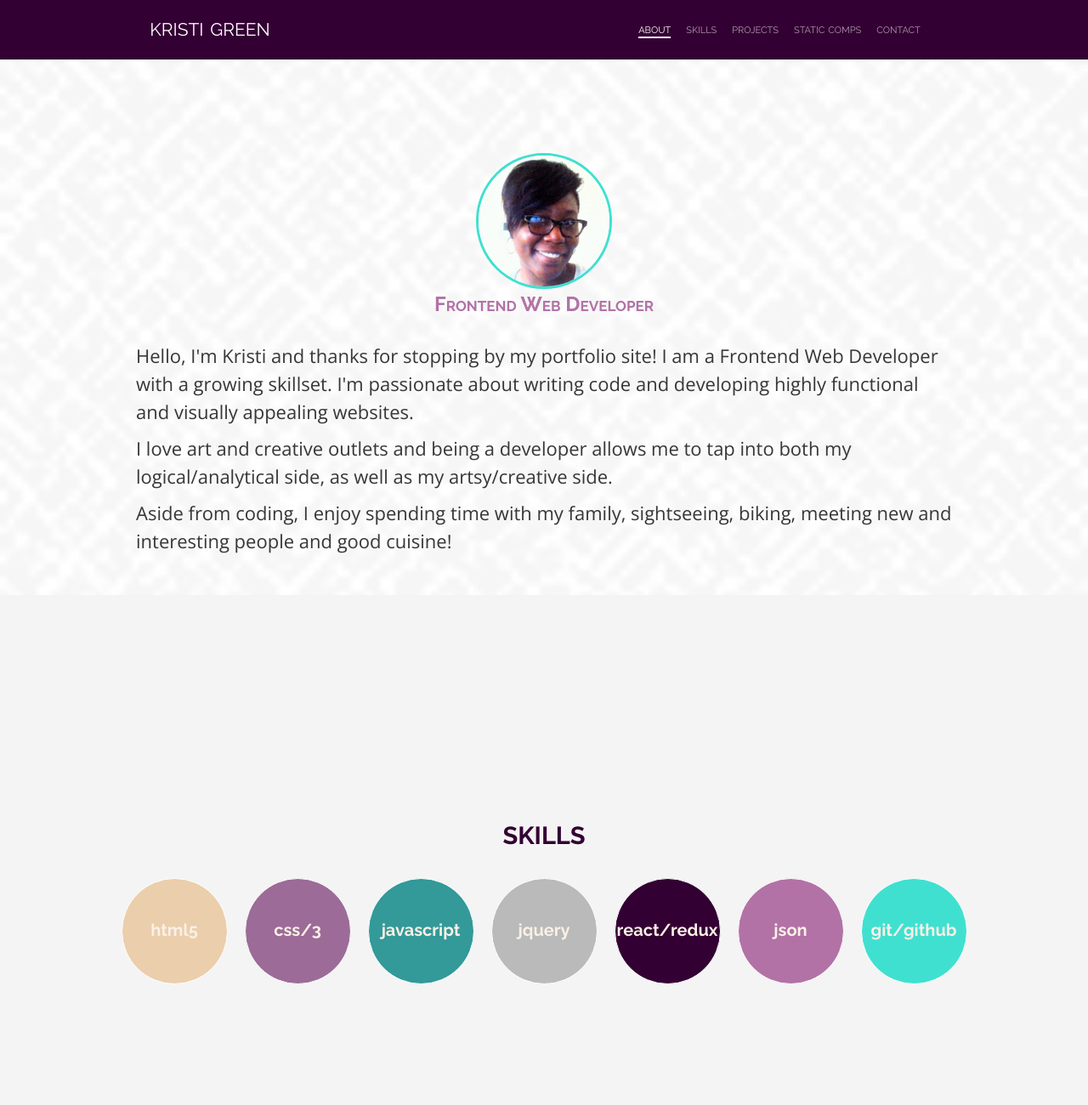
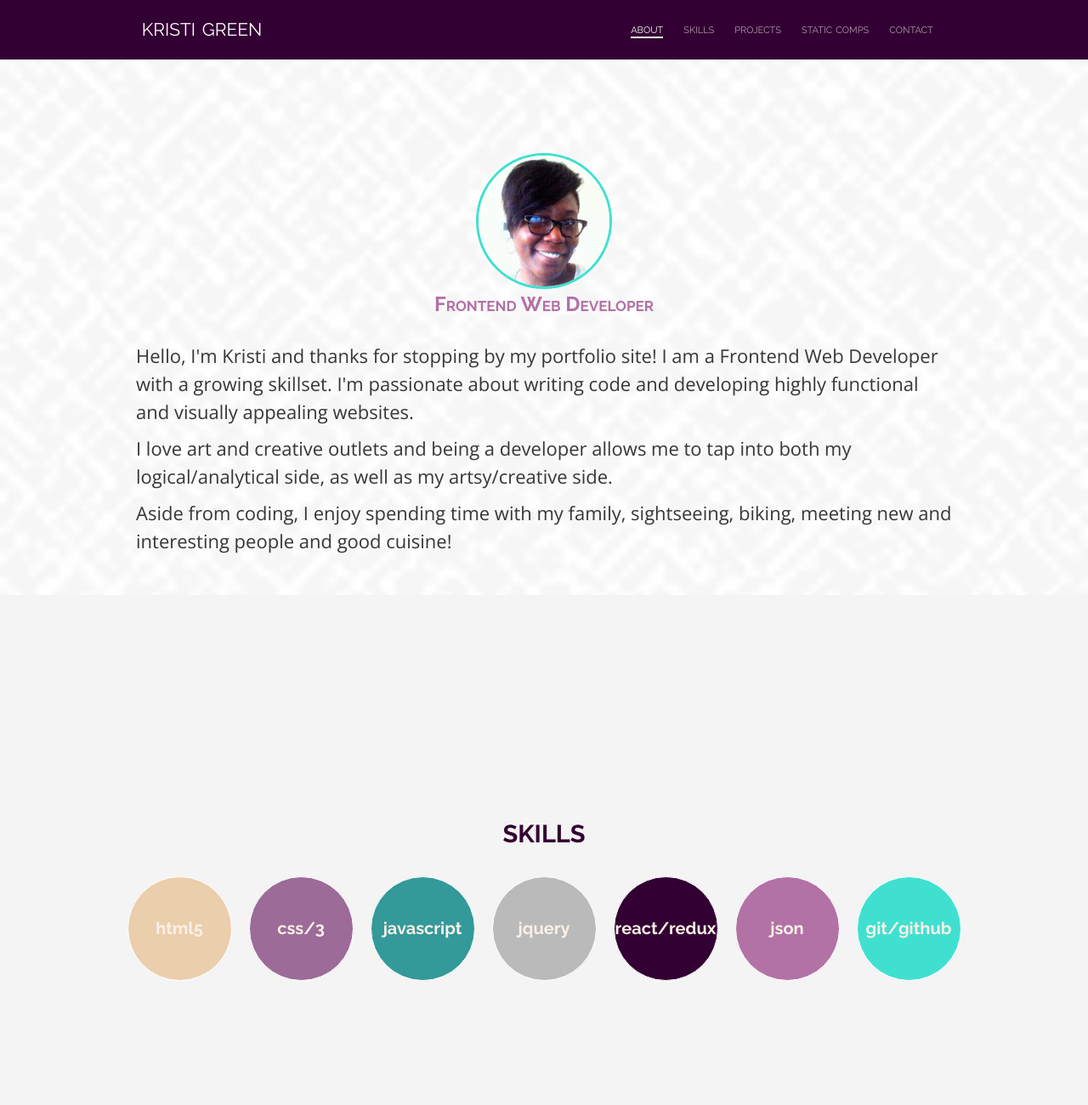
Before and after one commit to kristing40/portfolioSite, a plain HTML site: page index.html in a window 1280 px wide. Shown: the top 1300 px of the page at 85% size. Drawn offline with nearby package versions, Linux system fonts and the light colour scheme.

Commit message:
Refine website

```diff
--- a/css/main.css
+++ b/css/main.css
@@ -51,19 +51,6 @@ body {
 #header {
   background-color: #330033;
   height: 170px;
-}
-
-#logo {
-  margin: 30px;
-  text-align: center;
-}
-
-#logo a {
-  color: #fff;
-  font-family: 'Raleway', sans-serif;
-  font-size: 30px;
-  font-variant: small-caps;
-  text-decoration: none;
 }
 
 
@@ -207,6 +194,19 @@ p {
   margin: 15px 0;
   padding: 0;
   z-index: 1;
+}
+
+#logo {
+  margin: 30px;
+  text-align: center;
+}
+
+#logo a {
+  color: #fff;
+  font-family: 'Raleway', sans-serif;
+  font-size: 30px;
+  font-variant: small-caps;
+  text-decoration: none;
 }
 
 .bio {
@@ -469,31 +469,13 @@ p {
     }
 
     #nav li {
-      padding-left: 14px;
+      padding-left: 20px;
     }
 
     #logo {
-      margin: 15px 0 15px 94px;
+      margin: 15px 0 15px 75px;
       text-align: center;
     }
-
-    /*#logo {
-      grid-column-start: 1;
-      grid-column-end: span col2-start;
-      grid-row-start: 1;
-    }
-
-    #nav {
-      grid-column-start: 4;
-      grid-column-end: span col5-start;
-      grid-row-start: 1;
-    }
-
-    .header-grid {
-      display: grid;
-      grid-template-columns: 80px 180px auto 180px 80px;
-      grid-template-rows: 25%;
-    }*/
 
     .header-grid {
       display: grid;
@@ -545,7 +527,7 @@ p {
 
     #slide2 {
       height: 650px;
-      padding: 255px 0 70px 0;
+      padding: 253px 0 70px 0;
     }
 
     #slide3 {
@@ -566,13 +548,13 @@ p {
       display: grid;
       grid-template-columns: repeat(3, 300px);
       grid-template-rows: 355px;
-      grid-gap: 30px;
+      grid-gap: 39px;
     }
 
     .skills-grid {
       display: grid;
-      grid-template-columns: repeat(7, 125px);
-      grid-template-rows: 125px;
+      grid-template-columns: repeat(7, 123px);
+      grid-template-rows: 123px;
       grid-column-gap: 20px;
     }
   }
```
